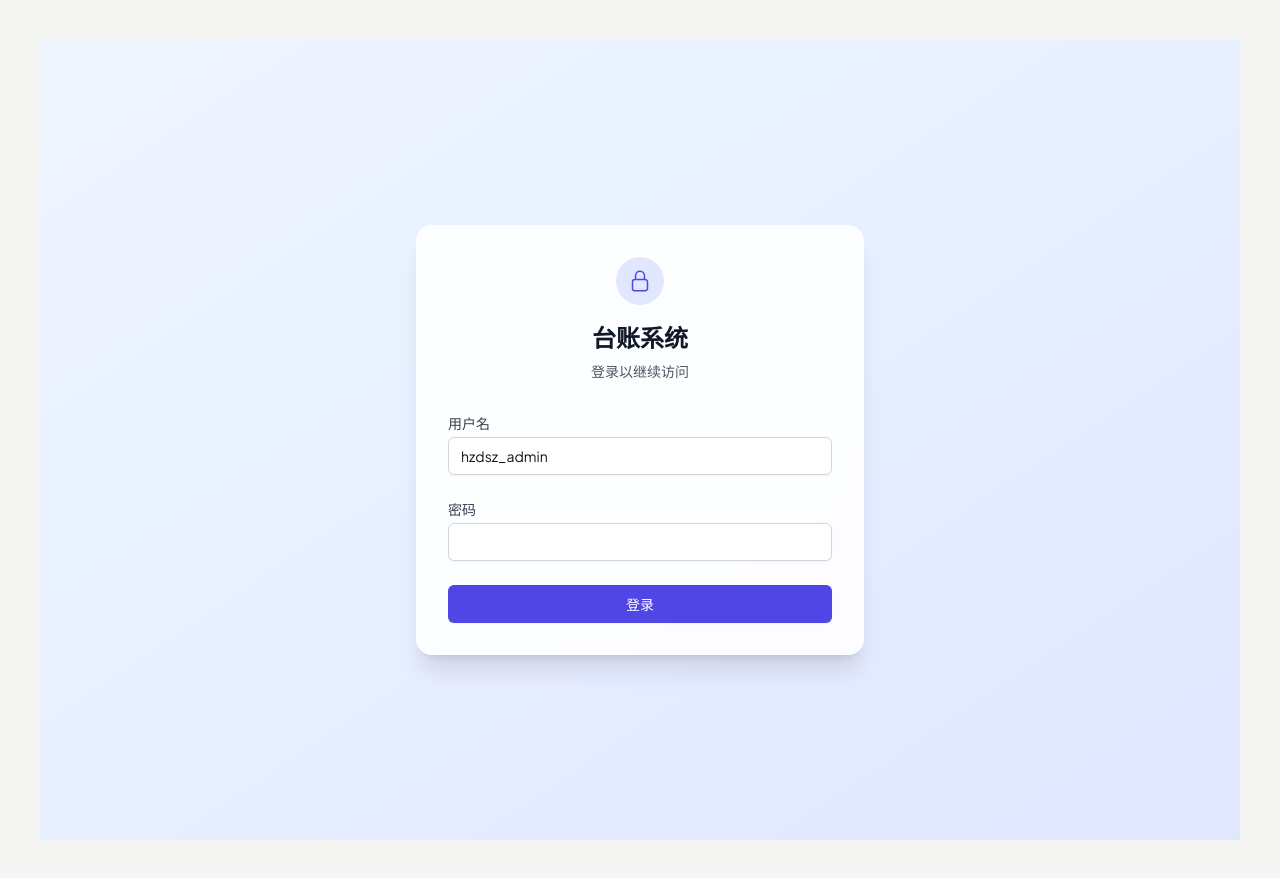
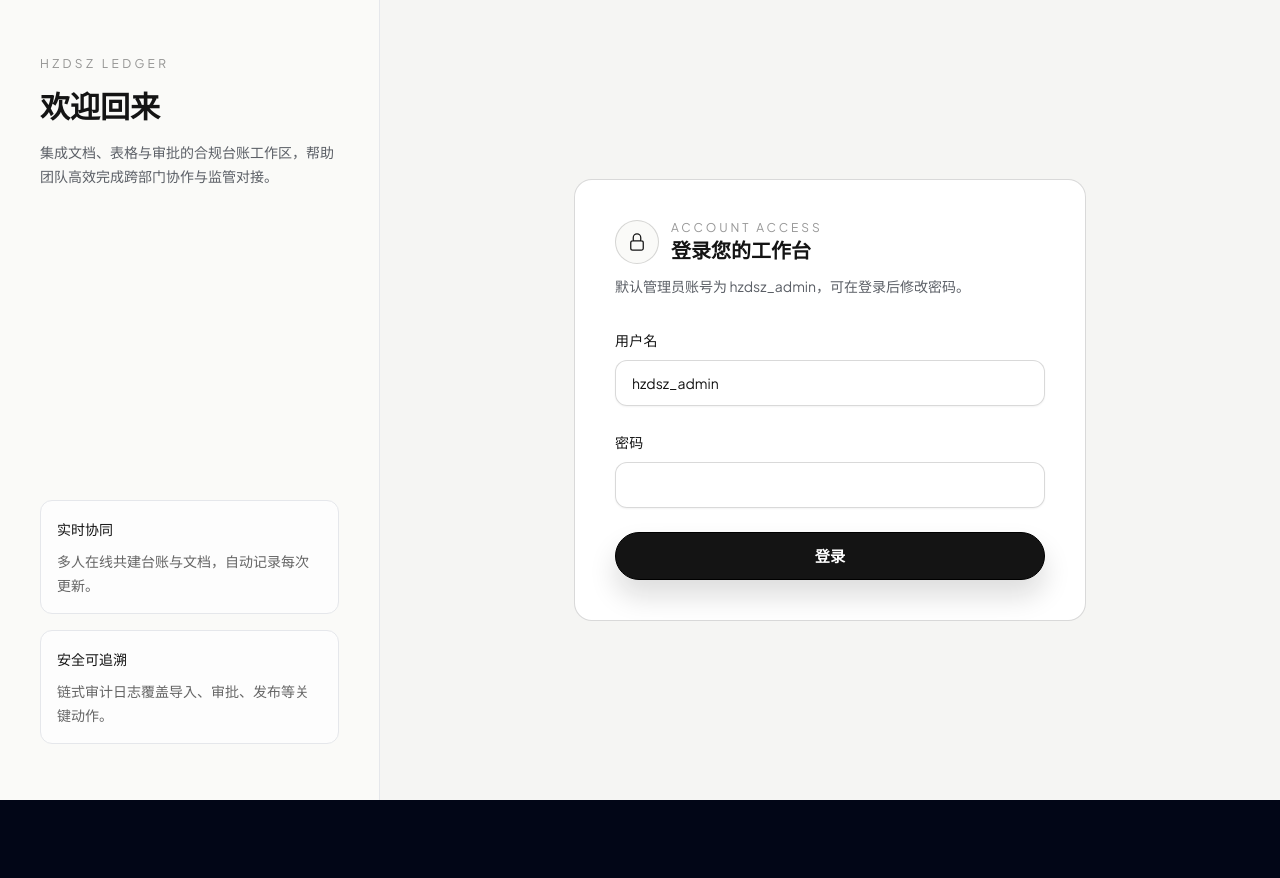
Before and after one commit to ferrarif1/RoundOneLeger, a React (Vite) app in the folder web/: page /login in a window 1280 px wide. After the commit the page ends 800 px from the top, so only its background shows below. Built offline with nearby package versions, Linux system fonts and the light colour scheme; no server answers.

Commit message:
Expand ledger workspace layout and restyle login

```diff
--- a/web/src/App.tsx
+++ b/web/src/App.tsx
@@ -21,9 +21,13 @@ const App = () => {
   return (
     <div className="flex min-h-screen bg-[var(--bg)] text-[var(--text)]">
       {token && <Sidebar />}
-      <div className="flex-1 flex flex-col">
+      <div className="flex flex-1 flex-col">
         {token && <TopBar />}
-        <main className="flex-1 overflow-y-auto bg-[var(--bg-subtle)]/80 p-6 md:p-10">
+        <main
+          className={`flex-1 overflow-y-auto bg-[var(--bg-subtle)]/80 ${
+            token ? 'p-6 md:p-10' : 'p-0'
+          }`}
+        >
           <AnimatePresence mode="wait">
             <Routes>
               <Route path="/login" element={<Login />} />
@@ -54,7 +58,7 @@ const App = () => {
                       animate={{ opacity: 1, y: 0 }}
                       exit={{ opacity: 0, y: -16 }}
                       transition={{ duration: 0.3, ease: 'easeOut' }}
-                      className="mx-auto max-w-5xl"
+                      className="w-full"
                     >
                       <Assets />
                     </motion.div>
@@ -71,7 +75,7 @@ const App = () => {
                       animate={{ opacity: 1, y: 0 }}
                       exit={{ opacity: 0, y: -16 }}
                       transition={{ duration: 0.3, ease: 'easeOut' }}
-                      className="mx-auto max-w-5xl"
+                      className="w-full"
                     >
                       <IPAllowlist />
                     </motion.div>
@@ -88,7 +92,7 @@ const App = () => {
                       animate={{ opacity: 1, y: 0 }}
                       exit={{ opacity: 0, y: -16 }}
                       transition={{ duration: 0.3, ease: 'easeOut' }}
-                      className="mx-auto max-w-5xl"
+                      className="w-full"
                     >
                       <AuditLogs />
                     </motion.div>
@@ -106,7 +110,7 @@ const App = () => {
                       animate={{ opacity: 1, y: 0 }}
                       exit={{ opacity: 0, y: -16 }}
                       transition={{ duration: 0.3, ease: 'easeOut' }}
-                      className="mx-auto max-w-5xl"
+                      className="w-full"
                     >
                       <Users />
                     </motion.div>
--- a/web/src/api/client.ts
+++ b/web/src/api/client.ts
@@ -1,16 +1,35 @@
 import axios, { AxiosError } from 'axios';
 
-// Determine API base URL based on current location
-let baseURL = '';
-if (typeof window !== 'undefined') {
-  const { hostname, protocol } = window.location;
-  // For localhost, API is on port 8080
-  if (hostname === 'localhost' || hostname === '127.0.0.1') {
+const envBaseURL = import.meta.env?.VITE_API_BASE_URL?.trim() ?? '';
+
+let baseURL = envBaseURL;
+
+if (!baseURL && typeof window !== 'undefined') {
+  const { hostname, protocol, port } = window.location;
+  const normalizedPort = port || (protocol === 'https:' ? '443' : protocol === 'http:' ? '80' : '');
+  const isDefaultPort = normalizedPort === '80' || normalizedPort === '443' || normalizedPort === '';
+  const isViteDevPort = normalizedPort === '5173' || normalizedPort === '4173';
+  const isLoopbackHost =
+    hostname === 'localhost' || hostname === '127.0.0.1' || hostname === '::1';
+
+  if (isViteDevPort) {
+    // Let the Vite proxy rewrite requests to the backend when running the dev server.
+    baseURL = '';
+  } else if (!isDefaultPort) {
+    baseURL = `${protocol}//${hostname}:${port}`;
+  } else if (isLoopbackHost) {
+    // Default to the Go server's port when developing on the same machine.
     baseURL = `${protocol}//${hostname}:8080`;
   } else {
-    // For other hosts, API is on the same host but port 8080
-    baseURL = `${protocol}//${hostname}:8080`;
+    // For non-loopback hosts keep calls on the current origin so that reverse
+    // proxies (e.g. Nginx serving both frontend + backend) continue to work.
+    baseURL = `${protocol}//${hostname}`;
   }
+}
+
+// If the heuristics above still left baseURL empty (e.g. SSR), fall back to relative requests.
+if (!baseURL) {
+  baseURL = '';
 }
 
 const api = axios.create({
--- a/web/src/pages/Login.tsx
+++ b/web/src/pages/Login.tsx
@@ -62,49 +62,61 @@ const Login = () => {
   };
 
   return (
-    <div className="flex min-h-screen items-center justify-center bg-gradient-to-br from-blue-50 to-indigo-100 p-4">
-      <div className="w-full max-w-md">
-        <div className="rounded-2xl bg-white/90 p-8 shadow-xl backdrop-blur-sm">
-          <div className="mb-8 text-center">
-            <div className="mx-auto mb-4 flex h-12 w-12 items-center justify-center rounded-full bg-indigo-100">
-              <LockClosedIcon className="h-6 w-6 text-indigo-600" />
+    <div className="flex min-h-screen flex-col bg-[var(--bg)] text-[var(--text)]">
+      <div className="flex flex-1 flex-col lg:flex-row">
+        <section className="flex flex-col justify-between gap-10 border-b border-[var(--line)]/50 bg-[var(--bg-subtle)] px-6 py-10 text-sm leading-6 shadow-[0_18px_34px_rgba(0,0,0,0.04)] lg:w-[380px] lg:border-b-0 lg:border-r lg:px-10 lg:py-14 lg:shadow-none">
+          <div>
+            <p className="text-xs uppercase tracking-[0.28em] text-[rgba(20,20,20,0.45)]">HZDSZ LEDGER</p>
+            <h1 className="mt-4 text-3xl font-semibold text-[var(--text)]">欢迎回来</h1>
+            <p className="mt-4 text-[var(--muted)]">
+              集成文档、表格与审批的合规台账工作区，帮助团队高效完成跨部门协作与监管对接。
+            </p>
           </div>
-            <h1 className="text-2xl font-bold text-gray-900">台账系统</h1>
-            <p className="mt-2 text-sm text-gray-600">登录以继续访问</p>
+          <div className="grid gap-4 text-[rgba(20,20,20,0.65)]">
+            <div className="rounded-[var(--radius-md)] border border-[var(--line)]/60 bg-white/70 p-4 shadow-[var(--shadow-sm)]">
+              <p className="font-medium text-[var(--text)]">实时协同</p>
+              <p className="mt-2">多人在线共建台账与文档，自动记录每次更新。</p>
+            </div>
+            <div className="rounded-[var(--radius-md)] border border-[var(--line)]/60 bg-white/70 p-4 shadow-[var(--shadow-sm)]">
+              <p className="font-medium text-[var(--text)]">安全可追溯</p>
+              <p className="mt-2">链式审计日志覆盖导入、审批、发布等关键动作。</p>
+            </div>
+          </div>
+        </section>
+        <section className="flex flex-1 items-center justify-center px-6 py-10 lg:px-16">
+          <div className="w-full max-w-lg rounded-[var(--radius-lg)] border border-[var(--line)] bg-white/95 p-8 shadow-[var(--shadow-soft)] sm:p-10">
+            <div className="mb-8 space-y-3">
+              <div className="flex items-center gap-3">
+                <div className="flex h-11 w-11 items-center justify-center rounded-full border border-[var(--line)] bg-[var(--bg-subtle)]">
+                  <LockClosedIcon className="h-5 w-5 text-[var(--text)]" />
+                </div>
+                <div>
+                  <p className="text-xs uppercase tracking-[0.24em] text-[rgba(20,20,20,0.45)]">Account Access</p>
+                  <h2 className="text-xl font-semibold text-[var(--text)]">登录您的工作台</h2>
+                </div>
+              </div>
+              <p className="text-sm text-[var(--muted)]">默认管理员账号为 hzdsz_admin，可在登录后修改密码。</p>
             </div>
 
             <form onSubmit={handleSubmit} className="space-y-6">
               {status && (
-              <div className="rounded-lg bg-green-50 p-4">
-                <div className="flex">
-                  <div className="flex-shrink-0">
-                    <CheckCircleIcon className="h-5 w-5 text-green-400" />
-                  </div>
-                  <div className="ml-3">
-                    <p className="text-sm text-green-700">{status}</p>
-                  </div>
-                </div>
+                <div className="flex items-center gap-3 rounded-[var(--radius-md)] border border-emerald-200 bg-emerald-50/90 px-4 py-3 text-sm text-emerald-700">
+                  <CheckCircleIcon className="h-5 w-5 text-emerald-500" />
+                  <span>{status}</span>
                 </div>
               )}
 
               {error && (
-              <div className="rounded-lg bg-red-50 p-4">
-                <div className="flex">
-                  <div className="flex-shrink-0">
-                    <ExclamationCircleIcon className="h-5 w-5 text-red-400" />
-                  </div>
-                  <div className="ml-3">
-                    <p className="text-sm text-red-700">{error}</p>
-                  </div>
-                </div>
+                <div className="flex items-center gap-3 rounded-[var(--radius-md)] border border-red-200 bg-red-50/90 px-4 py-3 text-sm text-red-700">
+                  <ExclamationCircleIcon className="h-5 w-5 text-red-500" />
+                  <span>{error}</span>
                 </div>
               )}
 
-            <div>
-              <label htmlFor="username" className="block text-sm font-medium text-gray-700">
+              <div className="space-y-2">
+                <label htmlFor="username" className="text-sm font-medium tracking-[0.02em] text-[var(--text)]">
                   用户名
                 </label>
-              <div className="mt-1">
                 <input
                   id="username"
                   name="username"
@@ -113,16 +125,14 @@ const Login = () => {
                   required
                   value={username}
                   onChange={(e) => setUsername(e.target.value)}
-                  className="block w-full rounded-md border border-gray-300 px-3 py-2 shadow-sm focus:border-indigo-500 focus:outline-none focus:ring-indigo-500 sm:text-sm"
+                  className="w-full rounded-[var(--radius-md)] border border-[var(--line)] bg-white/90 px-4 py-3 text-sm text-[var(--text)] shadow-sm transition focus:border-[var(--line-strong)] focus:outline-none focus:ring-0"
                 />
               </div>
-            </div>
 
-            <div>
-              <label htmlFor="password" className="block text-sm font-medium text-gray-700">
+              <div className="space-y-2">
+                <label htmlFor="password" className="text-sm font-medium tracking-[0.02em] text-[var(--text)]">
                   密码
                 </label>
-              <div className="mt-1">
                 <input
                   id="password"
                   name="password"
@@ -131,22 +141,16 @@ const Login = () => {
                   required
                   value={password}
                   onChange={(e) => setPassword(e.target.value)}
-                  className="block w-full rounded-md border border-gray-300 px-3 py-2 shadow-sm focus:border-indigo-500 focus:outline-none focus:ring-indigo-500 sm:text-sm"
+                  className="w-full rounded-[var(--radius-md)] border border-[var(--line)] bg-white/90 px-4 py-3 text-sm text-[var(--text)] shadow-sm transition focus:border-[var(--line-strong)] focus:outline-none focus:ring-0"
                 />
               </div>
-            </div>
 
-            <div>
-              <button
-                type="submit"
-                disabled={loading}
-                className="flex w-full justify-center rounded-md border border-transparent bg-indigo-600 py-2 px-4 text-sm font-medium text-white shadow-sm hover:bg-indigo-700 focus:outline-none focus:ring-2 focus:ring-indigo-500 focus:ring-offset-2 disabled:opacity-50"
-              >
+              <button type="submit" disabled={loading} className="button-primary w-full justify-center py-3">
                 {loading ? '登录中…' : '登录'}
               </button>
-            </div>
             </form>
           </div>
+        </section>
       </div>
     </div>
   );
--- a/web/src/styles/eidos-ledger.css
+++ b/web/src/styles/eidos-ledger.css
@@ -18,7 +18,7 @@
 .eidos-ledger-root {
   min-height: 100vh;
   background: var(--bg-page);
-  padding: 32px 28px 44px;
+  padding: 12px 24px 44px;
   font-family: 'Inter', 'Noto Sans SC', system-ui, -apple-system, 'Segoe UI', Roboto, 'Helvetica Neue', Arial, sans-serif;
   color: var(--text);
   -webkit-font-smoothing: antialiased;
@@ -28,8 +28,9 @@
   display: flex;
   flex-direction: column;
   gap: 18px;
-  max-width: 1440px;
-  margin: 0 auto;
+  width: 100%;
+  max-width: none;
+  margin: 0;
 }
 
 .eidos-ledger-mobile-toggle {
```
Also changed, not shown: 2 other files (tests, documents, lock files or other folders). Lines whose indentation alone changed are shown as unchanged.
